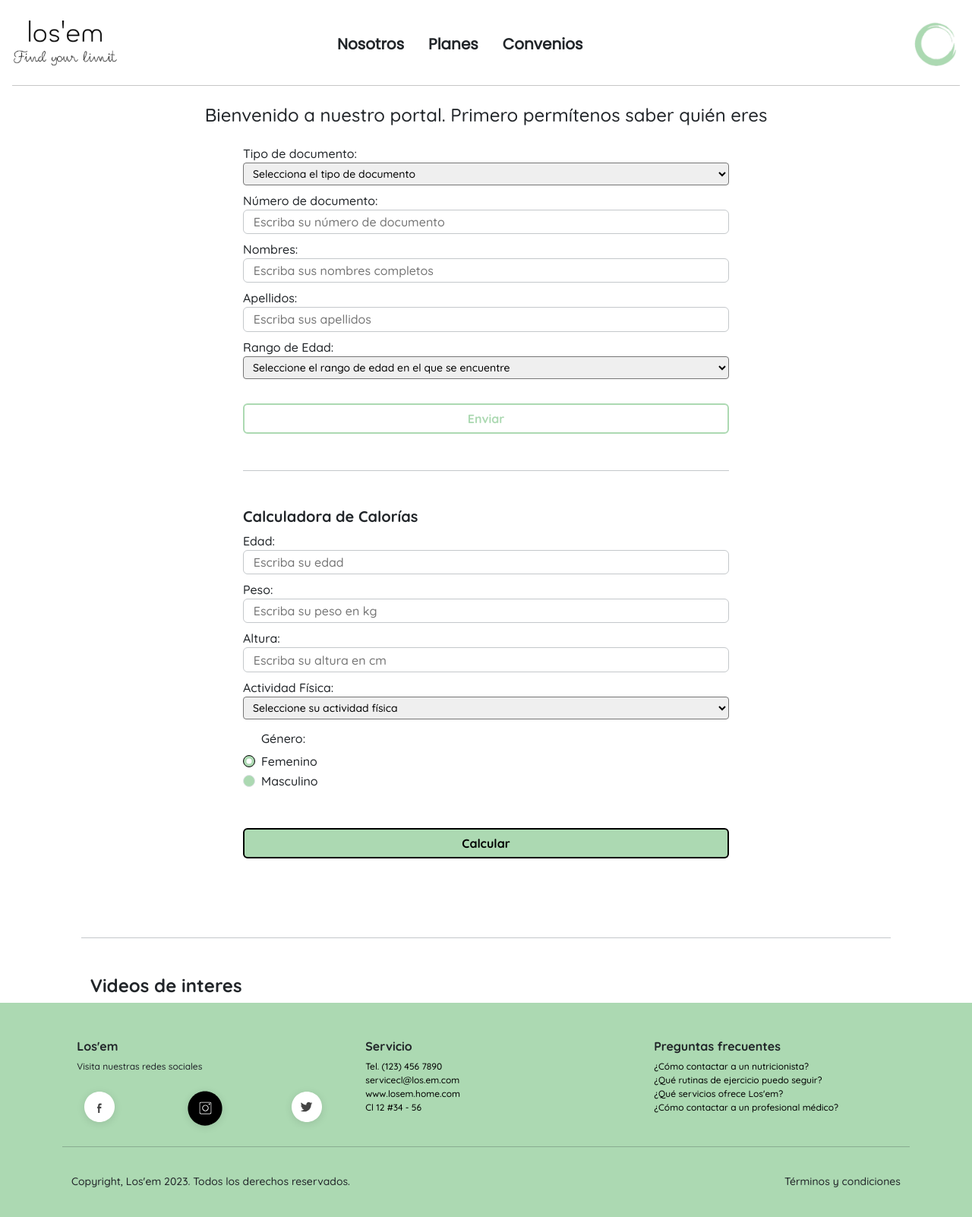
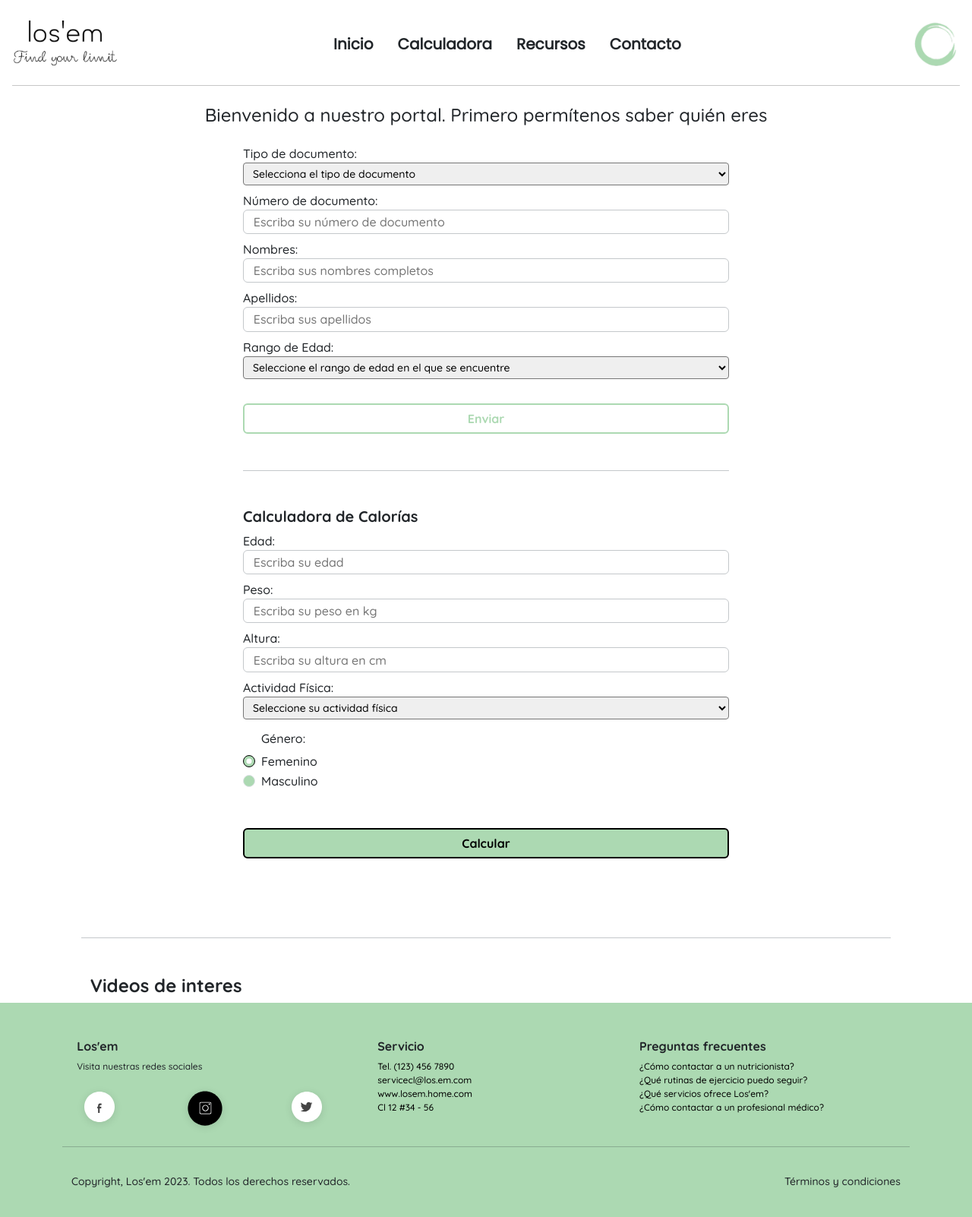
Before and after one commit to noside44/Workshop-2---Bootcamp, a plain HTML site: page index.html in a window 1280 px wide. Shown: the whole page at 76% size. Drawn offline with nearby package versions, Linux system fonts and the light colour scheme; no server answers.

Commit message:
Versión para entregar

```diff
--- a/Script/main.js
+++ b/Script/main.js
@@ -49,7 +49,7 @@ sendCalculateForm.addEventListener("submit", function result(){
     event.preventDefault()
 
     let calories
-    function calorie(num){
+    function caloriesFormule(num){
         return activitySelect.value * (10 * weight.value) + (6.25 * height.value) - (5 * age.value) + num
     }
     if(activitySelect.selectedIndex === 0){
@@ -57,11 +57,11 @@ sendCalculateForm.addEventListener("submit", function result(){
     }
     else{
         if(womanCheckBox){
-            calories = calorie(-161)
+            calories = caloriesFormule(-161)
             render()
         }
         if(manCheckBox){
-            calories = calorie(5)
+            calories = caloriesFormule(5)
             render()
         }
         console.log(calories)
--- a/index.html
+++ b/index.html
@@ -19,19 +19,22 @@
         </div>
         <ul class="nav fw-bold inactive">
             <li class="nav-item">
-              <a class="nav-link text-dark" aria-current="page" href="https://www.google.com/?hl=es">Nosotros</a>
+              <a class="nav-link text-dark" aria-current="page" href="#inicio">Inicio</a>
             </li>
             <li class="nav-item">
-              <a class="nav-link text-dark" href="#">Planes</a>
+              <a class="nav-link text-dark" href="#calories-calc">Calculadora</a>
             </li>
             <li class="nav-item">
-              <a class="nav-link text-dark" href="#">Convenios</a>
+              <a class="nav-link text-dark" href="#videos">Recursos</a>
+            </li>
+            <li class="nav-item">
+              <a class="nav-link text-dark" href="#contacto">Contacto</a>
             </li>
           </ul>
           <img class="app-logo" src="./Assets/logos/Logo-solo.png" alt="">
     </nav>
     <!-- Formulario de identificación -->
-    <section class="id-container mt-4 mb-5">
+    <section class="id-container mt-4 mb-5" id="inicio">
         <h4 class="text-center mx-5 mb-4">Bienvenido a nuestro portal. Primero permítenos saber quién eres</h4>
         <form id="identification-form" class="id-form d-flex flex-column col-8 col-lg-6 mx-auto">
             <label for="select-document">Tipo de documento:</label>
@@ -59,7 +62,7 @@
             <button type="submit" class="btn btn-primary send-info-button mt-4">Enviar</button>
         </form>
     </section>
-    <section class="welcome-container col-8 col-lg-6 mx-auto">
+    <section id="inicio" class="welcome-container col-8 col-lg-6 mx-auto">
         <div class="inactive welcome-msg text-start pb-4">
             <h4 class="pb-4">Acá va el mensaje de bienvenida con nombre y cédula</h4>
         </div>
@@ -104,17 +107,17 @@
     </form>
 
     <!-- Sección de videos -->
-    <section class="videos-container container col-10 border-top border-1 border-secondary-subtle">
+    <section id="videos" class="videos-container container col-10 border-top border-1 border-secondary-subtle">
         <h4 class="fw-bold mt-5">Videos de interes</h4>
         <div id="content" class="row d-flex justify-content-between justify-content-center" >
         </div>
     </section>
 
     <!-- Footer -->
-    <footer class="container-fluid pt-5 pb-1 mb-0">
+    <footer id="contacto" class="container-fluid pt-5 pb-1 mb-0">
         <section class="container">
-            <div class="row">
-                <div class="col-xs-12 col-md-4">
+            <div class="row ">
+                <div class="col-xs-12 col-md-4 ">
                     <div class="footer-div">
                         <h4>
                             Los'em
@@ -136,7 +139,7 @@
                     </div>
                 </div>
                 <div class="col-xs-12 col-md-4">
-                    <div class="footer-div">
+                    <div class="footer-div ms-3">
                         <h4>
                             Servicio
                         </h4>
@@ -157,7 +160,7 @@
                     </div>
                 </div>
                 <div class="col-xs-12 col-md-4">
-                    <div class="footer-div">
+                    <div class="footer-div ps-0">
                         <h4>
                             Preguntas frecuentes
                         </h4>
--- a/styles/style.css
+++ b/styles/style.css
@@ -14,7 +14,7 @@
     padding: 0;
     font-family: 'Quicksand', sans-serif;
 }
-html, body{
+    body{
     width: 100vw;
     box-sizing: border-box;
     margin: 0;
@@ -35,7 +35,7 @@ input, select{
     border-bottom: 1px solid var(--very-ligth-pink);
 }
 .navbar .nav{
-    max-width: 140px;
+    max-width: 160px;
     background-color: white;
     position: absolute;
     top: 84px;
@@ -135,7 +135,11 @@ footer .page-end{
         position: static;
         background-color: none;
         border: none;
-        min-width: 500px;
+        min-width: 510px;
+    }
+    .navbar .nav-link:hover{
+        border: 1px solid var(--hospital--green);
+        border-radius: 8px;
     }
     .navbar .menu-logo{
         display: none;
```
